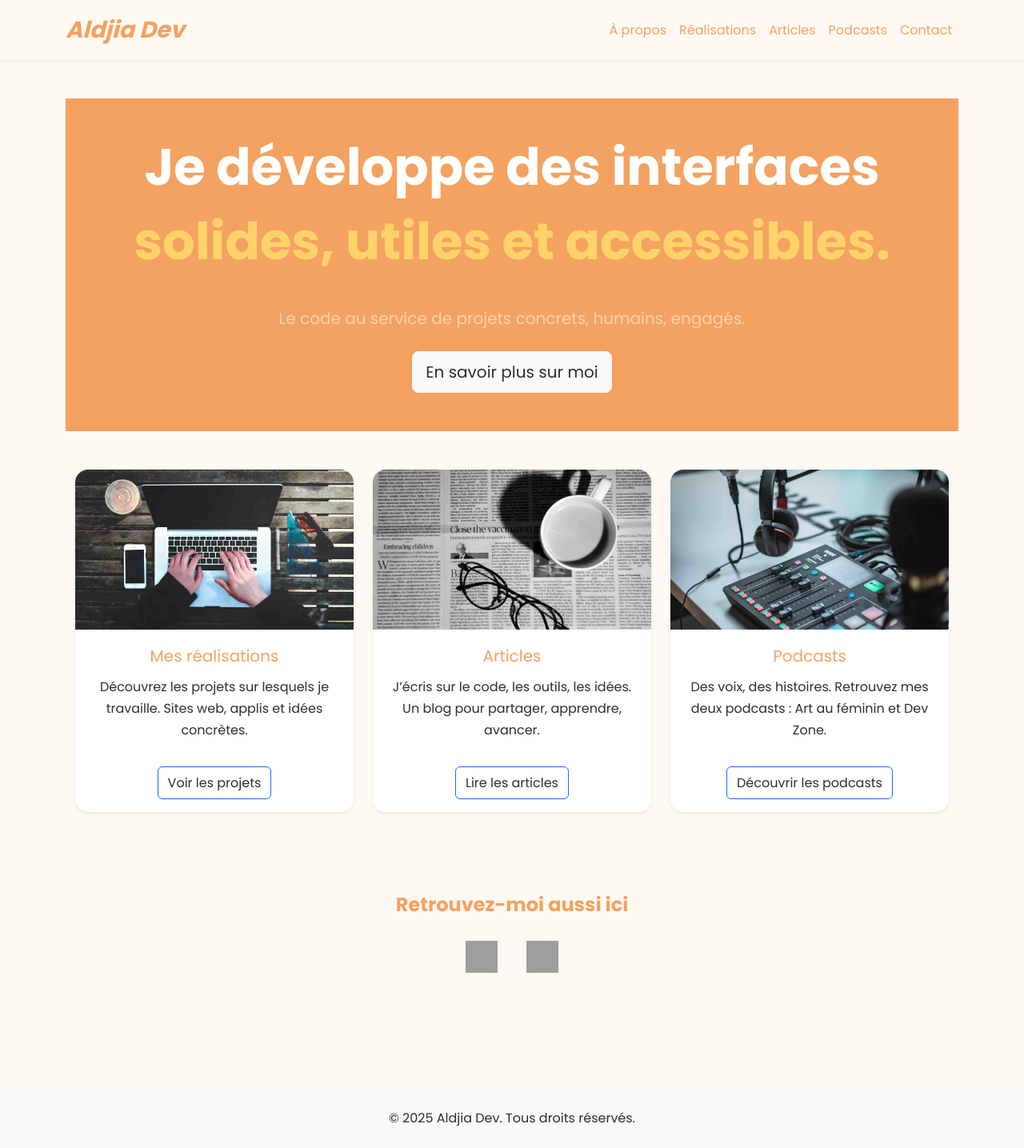
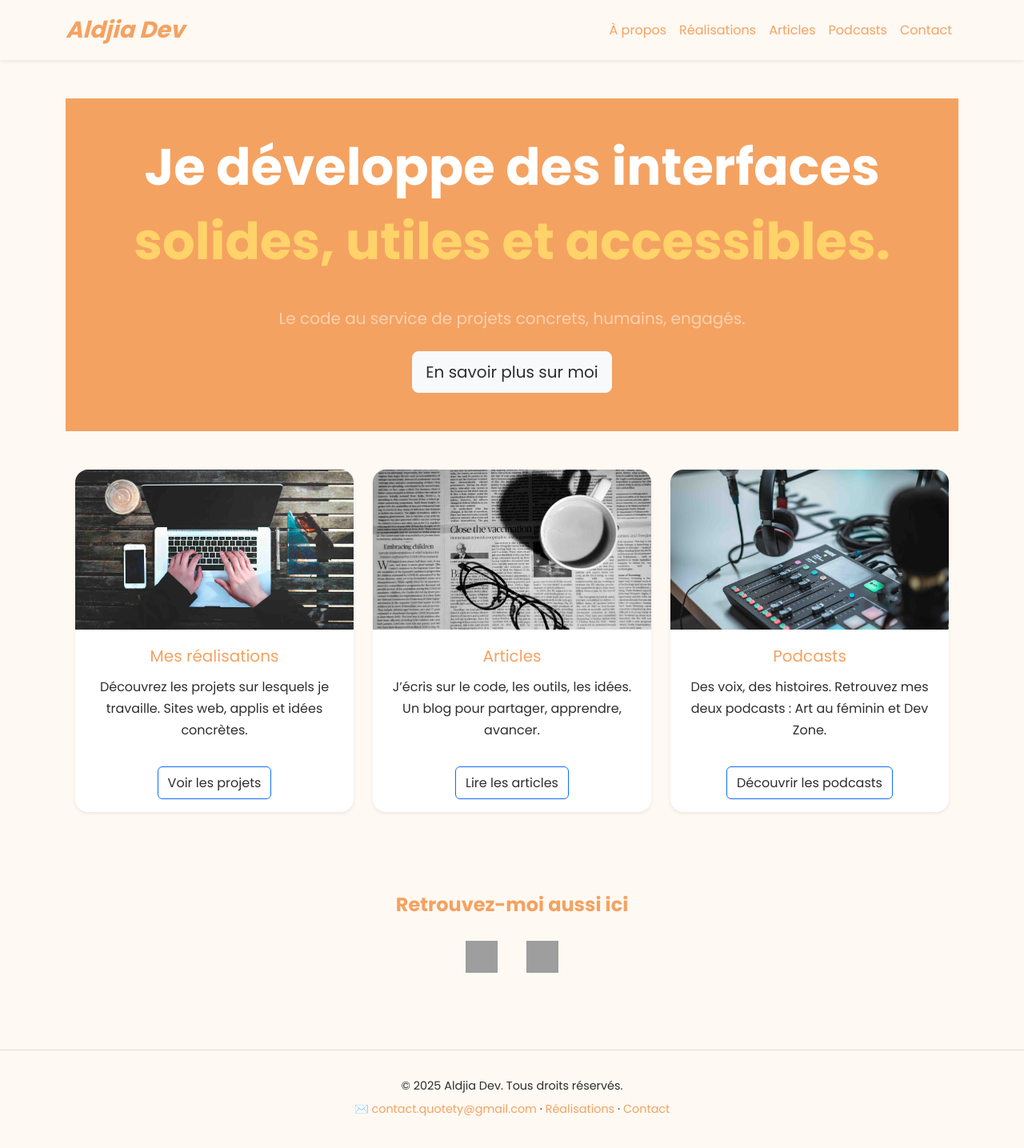
Before and after one commit to AldjiaDev/aldjia.dev, a Jekyll site: the page built from index.html, in a window 1280 px wide. Shown: the whole page at 80% size. Built offline with Jekyll 4.4.1, drawn with Linux system fonts in a browser that asks for light colours; grey boxes are pictures that could not be loaded.

Commit message:
Make footer sticky to bottom and enhance styling with site theme colors

```diff
--- a/_layouts/default.html
+++ b/_layouts/default.html
@@ -48,9 +48,17 @@
       {{ content }}
     </main>
 
-    <footer class="text-center py-4 bg-light mt-5">
-      <p class="mb-0">© {{ site.time | date: '%Y' }} Aldjia Dev. Tous droits réservés.</p>
-    </footer>
+  <footer class="site-footer mt-auto">
+    <div class="container">
+      <p class="mb-1">© {{ site.time | date: '%Y' }} Aldjia Dev. Tous droits réservés.</p>
+      <p class="mb-0">
+        ✉️ <a href="mailto:contact.quotety@gmail.com">contact.quotety@gmail.com</a> ·
+        <a href="/realisations">Réalisations</a> ·
+        <a href="/contact">Contact</a>
+      </p>
+    </div>
+  </footer>
+
 
     <!-- Bootstrap JS -->
     <script src="https://cdn.jsdelivr.net/npm/bootstrap@5.3.3/dist/js/bootstrap.bundle.min.js"></script>
--- a/assets/css/style.css
+++ b/assets/css/style.css
@@ -5,6 +5,15 @@
   --accent: #FFD369;      /* Jaune lumineux = énergie */
   --bg-light: #FEF9F3;    /* Fond clair doux */
   --text-dark: #2E2E2E;   /* Texte lisible */
+}
+
+html, body {
+  height: 100%;
+  display: flex;
+  flex-direction: column;
+}
+main {
+  flex: 1;
 }
 
 /* Typographie globale */
@@ -59,3 +68,23 @@
   border: none;
   padding-left: 0;
 }
+
+.site-footer {
+  background-color: var(--bg-light);
+  padding: 2rem 0;
+  border-top: 1px solid #e0ddd7;
+  text-align: center;
+  color: var(--text-dark);
+  font-size: 0.9rem;
+}
+
+.site-footer a {
+  color: var(--primary);
+  text-decoration: none;
+  font-weight: 500;
+}
+
+.site-footer a:hover {
+  color: var(--accent);
+  text-decoration: underline;
+}
```
